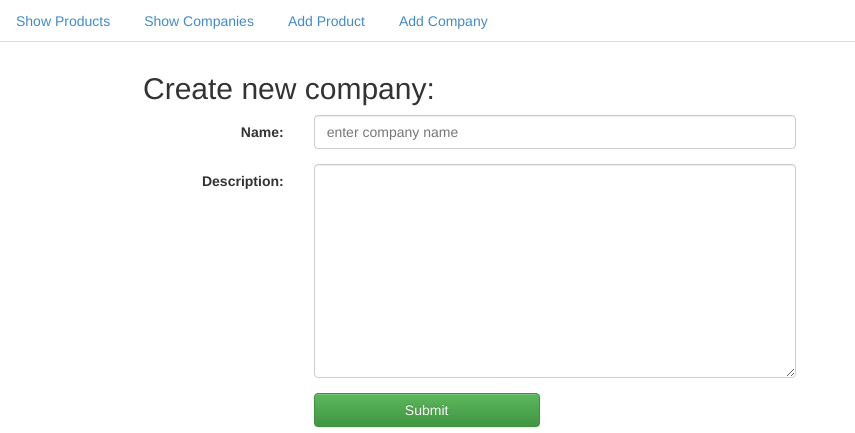
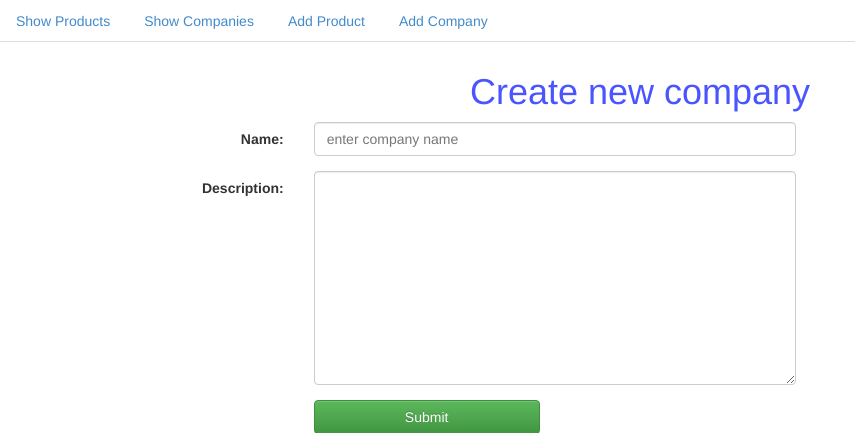
Before and after one commit to sielakos/wood-search, a Flask app: page /add_company in a window 1280 px wide. Shown: the top 433 px of the page, without its empty margins (0-855 px from the left). Run offline with Flask 2, Linux system fonts and the light colour scheme; parts of the project's set-up code (start-up, migrations or seed data) failed here and were passed over; some libraries are stand-ins or nearby versions.

Commit message:
blue page title

```diff
--- a/search/static/styles.css
+++ b/search/static/styles.css
@@ -10,3 +10,7 @@
     margin-bottom: 10px;
     text-align: center;
 }
+
+.page-title h1 {
+    color: #4a54ff
+}
--- a/search/templates/add_company.html
+++ b/search/templates/add_company.html
@@ -3,7 +3,10 @@
 {% block title %}Add Company{% endblock %}
 
 {% block content %}
-    <h2>Create new company:</h2>
+    <div class="page-title">
+        <h1>Create new company</h1>
+    </div>
+
     <form class="form-horizontal" role="form" method="post" action="{{ url_for('add_company') }}">
         <div class="form-group">
             <label class="control-label col-sm-2" for="company-name">Name:</label>
--- a/search/templates/show_companies.html
+++ b/search/templates/show_companies.html
@@ -3,6 +3,10 @@
 {% block title %}Companies{% endblock %}
 
 {% block content %}
+    <div class="page-title">
+        <h1>Companies</h1>
+    </div>
+
     {% for company in companies %}
         <div class="panel panel-default">
             <div class="panel-heading">
```
